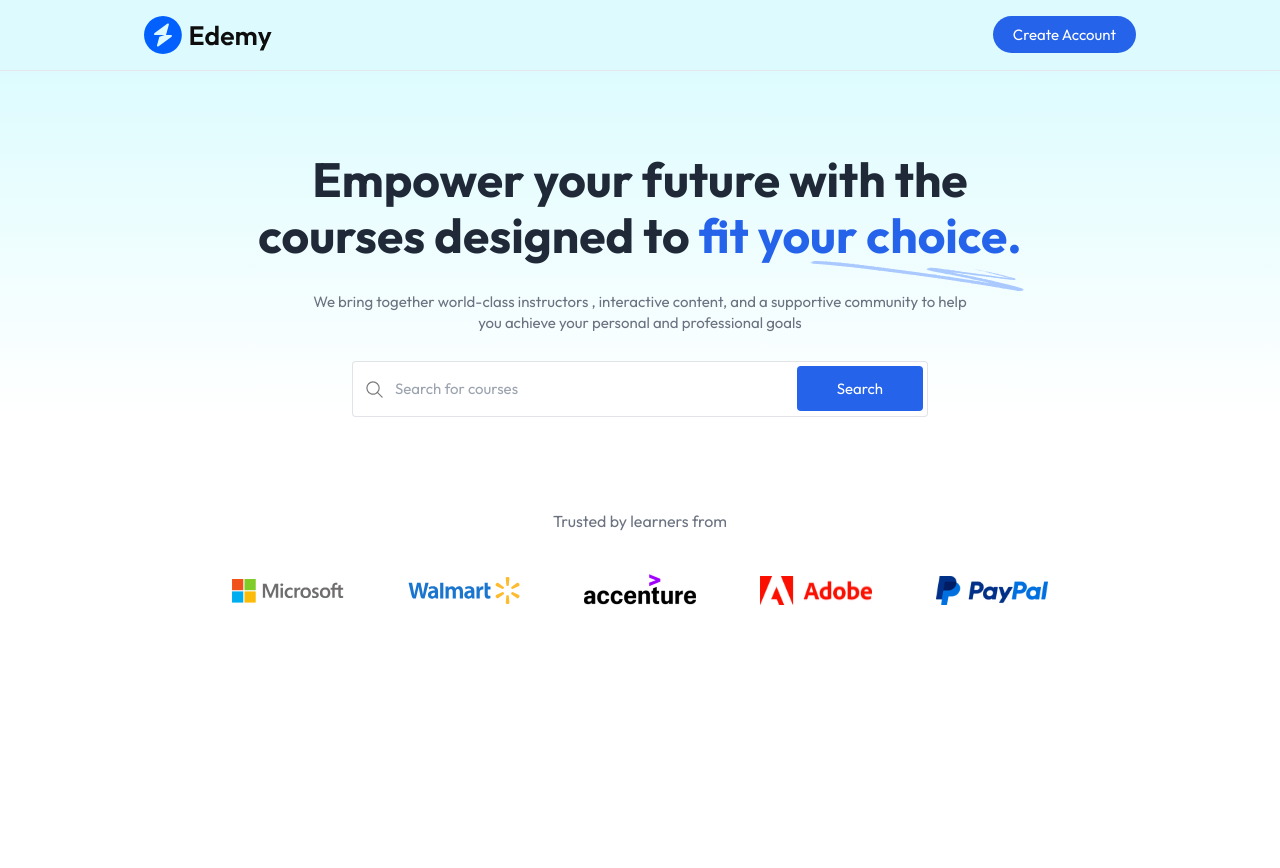
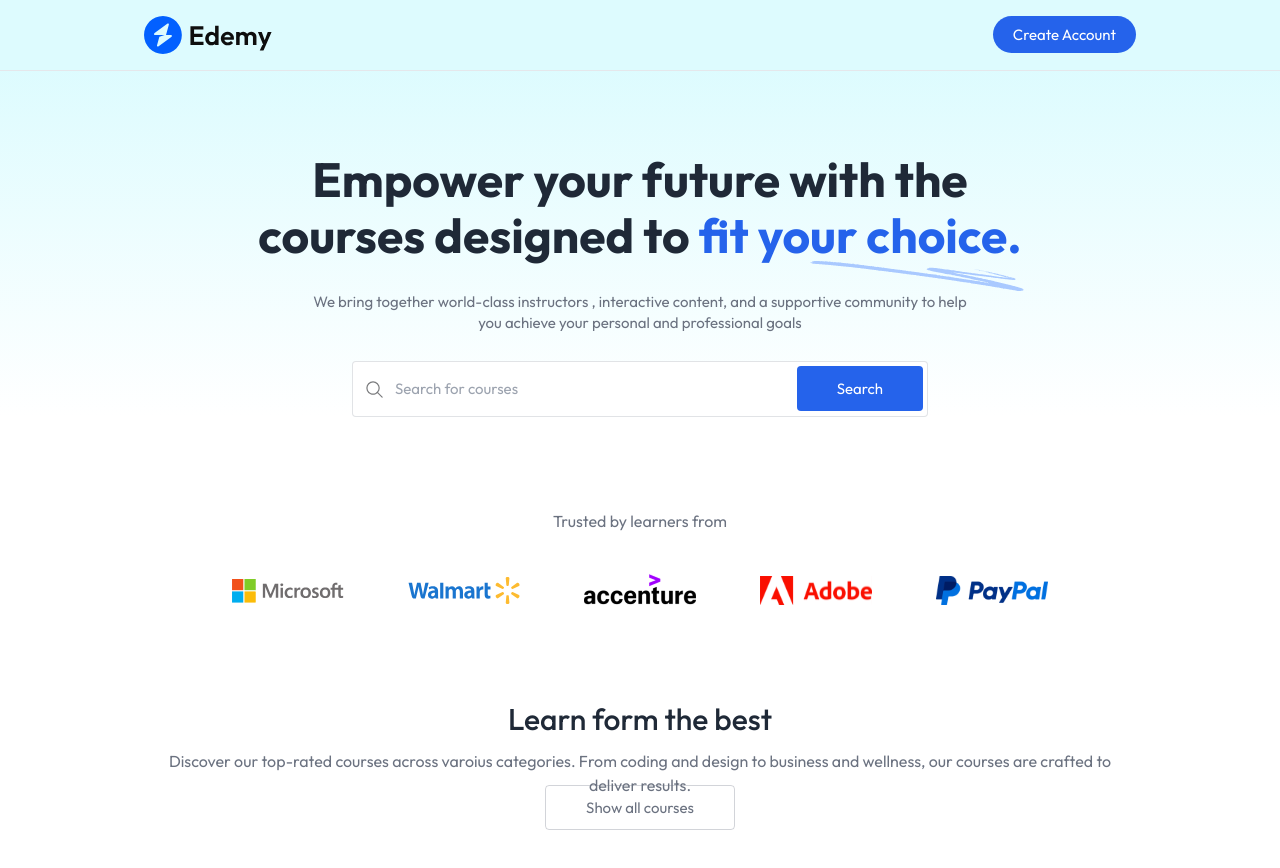
Before and after one commit to mercy-rotich/lms-website, a React (Vite) app in the folder client/: page / in a window 1280 px wide. Shown: the top 868 px of the page. Before the commit the page ends 800 px from the top, so only its background shows below. Built offline with nearby package versions, Linux system fonts and the light colour scheme; no server answers; a web font is replaced by a local one.

Commit message:
created the course section section

```diff
--- a/client/src/components/student/CoursesSection.jsx
+++ b/client/src/components/student/CoursesSection.jsx
@@ -1,9 +1,14 @@
 import React from 'react'
+import { Link } from 'react-router-dom'
 
 const CoursesSection = () => {
   return (
-    <div>
-      <h1>course section</h1>
+    <div className='py-16 md:px-40 px-8'>
+      <h2 className='text-3xl font-medium text-gray-800'>Learn form the best</h2>
+      <p className='text-sm md:text-base text-gray-500 mt-3'>Discover our top-rated courses across varoius categories. From coding and design to business and wellness, our courses are crafted to deliver results.</p>
+
+
+      <Link to ={'/course-list'} onclick={()=>scrollTo(0,0)} className='text-gray-500 border border-gray-500/30 px-10 py-3 rounded'>Show all courses</Link>
     </div>
   )
 }
--- a/client/src/pages/student/Home.jsx
+++ b/client/src/pages/student/Home.jsx
@@ -1,12 +1,14 @@
 import React from 'react'
 import Hero from '../../components/student/Hero'
 import Companies from '../../components/student/Companies'
+import CoursesSection from '../../components/student/CoursesSection'
 
 const Home = () => {
   return (
     <div className='flex flex-col items-center space-y-7 text-center'>
       <Hero/>
       <Companies/>
+      <CoursesSection/>
     </div>
   )
 }
```
